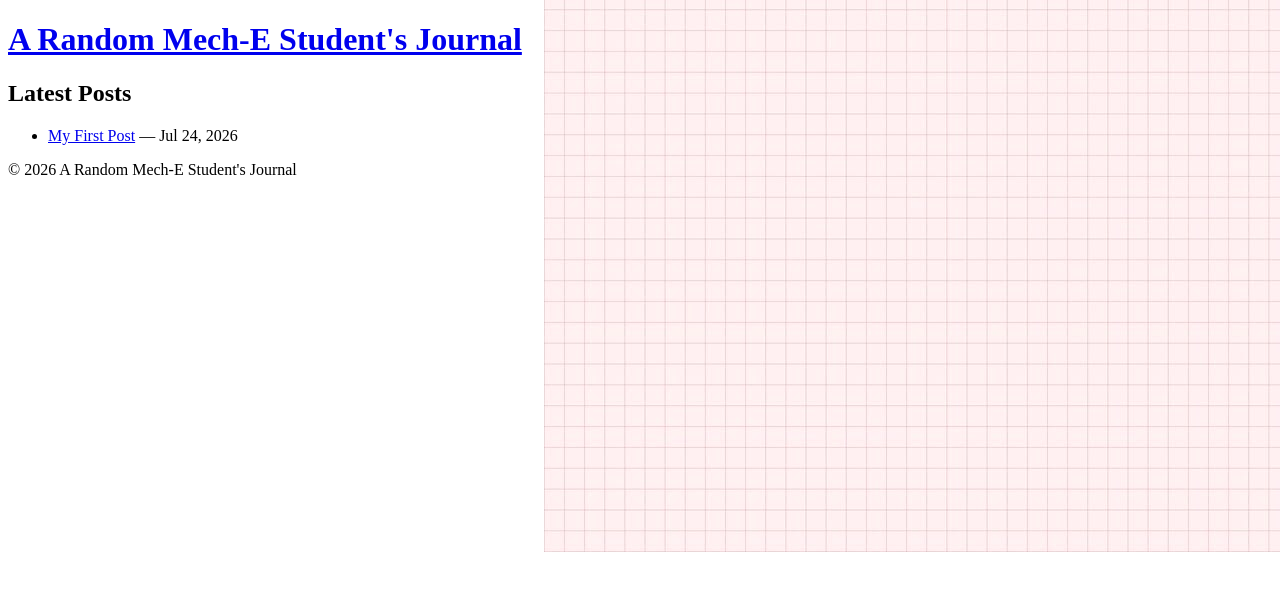
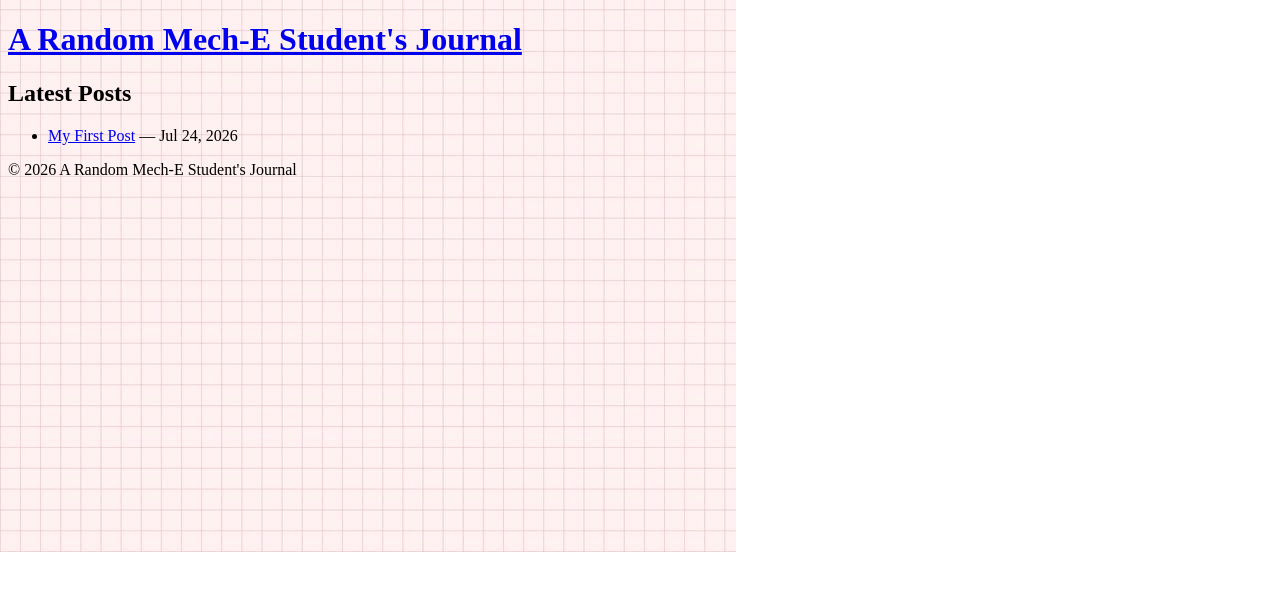
Before and after one commit to nd-50424/a-mech-e-journal, a Jekyll site: the page built from index.html, in a window 1280 px wide. Shown: the top 591 px of the page. Built offline with Jekyll 4.4.1, drawn with Linux system fonts in a browser that asks for light colours.

Commit message:
Remove background position from default-page class
Remove background position from default page styling.

```diff
--- a/assets/style.css
+++ b/assets/style.css
@@ -2,7 +2,6 @@
 .default-page {
   background-image: url("images/download.jpg");
   background-repeat: no-repeat;
-  background-position: right top;
   background-attachment: scroll;
 }
 
```
